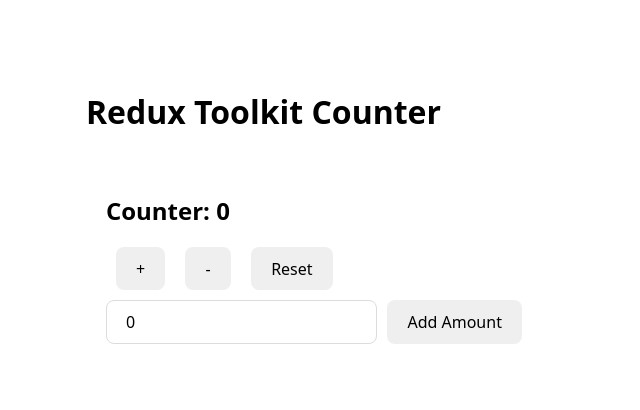
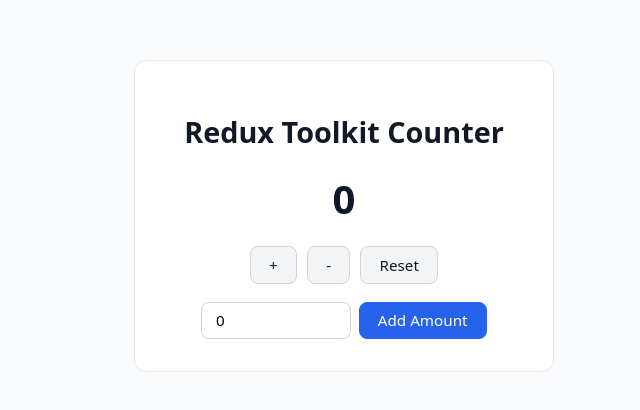
Before and after one commit to Mohamed-Hashem/multi-step-form, a React (Vite) app: page / in a window 1280 px wide. Shown: the part 184-594 px from the top of the page, without its empty margins (321-961 px from the left). Built offline with nearby package versions, Linux system fonts and the light colour scheme; the HTML template or start-up script is replaced by a standard one.

Commit message:
Refactor Counter component and improve styling for better user experience

```diff
--- a/src/App.tsx
+++ b/src/App.tsx
@@ -2,10 +2,9 @@
 
 function App() {
   return (
-    <div>
-      <h1>Redux Toolkit Counter</h1>
+    <>
       <Counter />
-    </div>
+    </>
   );
 }
 
--- a/src/features/counter/index.tsx
+++ b/src/features/counter/index.tsx
@@ -7,26 +7,37 @@
   const dispatch = useAppDispatch();
   const [amount, setAmount] = useState(0);
 
-  const resetCounter = () => {
-    dispatch(reset());
-    setAmount(0);
-  };
+  return (
+    <div className="app-container">
+      <h1>Redux Toolkit Counter</h1>
 
-  return (
-    <div style={{ padding: 20 }}>
-      <h2>Counter: {count}</h2>
+      <div className="counter-value">{count}</div>
 
-      <button onClick={() => dispatch(increment())}>+</button>
-      <button onClick={() => dispatch(decrement())}>-</button>
-      <button onClick={resetCounter}>Reset</button>
+      <div className="buttons">
+        <button onClick={() => dispatch(increment())}>+</button>
+        <button onClick={() => dispatch(decrement())}>-</button>
+        <button
+          onClick={() => {
+            dispatch(reset());
+            setAmount(0);
+          }}
+        >
+          Reset
+        </button>
+      </div>
 
-      <div style={{ marginTop: 10 }}>
+      <div className="input-group">
         <input
           type="number"
           value={amount}
           onChange={(e) => setAmount(Number(e.target.value))}
         />
-        <button onClick={() => dispatch(incrementByAmount(amount))}>
+        <button
+          className="primary"
+          onClick={() => {
+            dispatch(incrementByAmount(amount));
+          }}
+        >
           Add Amount
         </button>
       </div>
--- a/src/index.css
+++ b/src/index.css
@@ -1,44 +1,115 @@
 :root {
-  font-family: system-ui, Helvetica, Arial, sans-serif;
+  font-family:
+    system-ui,
+    -apple-system,
+    "Segoe UI",
+    Helvetica,
+    Arial,
+    sans-serif;
+  color: #111827;
+  background-color: #f9fafb;
 }
 
 body {
   margin: 0;
+  min-height: 100vh;
+
   display: flex;
   justify-content: center;
   align-items: center;
-  min-height: 100vh;
+}
+
+.app-container {
+  width: 100%;
+  max-width: 420px;
+  padding: 32px 24px;
+
+  background: #ffffff;
+  border: 1px solid #e5e7eb;
+  border-radius: 12px;
+
+  text-align: center;
 }
 
 h1 {
-  font-size: 2em;
+  font-size: 1.8rem;
+  margin-bottom: 20px;
+}
+
+.counter-value {
+  font-size: 2.5rem;
+  font-weight: 700;
+  margin: 20px 0;
+}
+
+.buttons {
+  display: flex;
+  justify-content: center;
+  gap: 10px;
+  flex-wrap: wrap;
 }
 
 button {
   border-radius: 8px;
-  border: 1px solid transparent;
-  padding: 0.6em 1.2em;
-  font-size: 1em;
+  border: 1px solid #d1d5db;
+  padding: 0.5em 1.2em;
+  font-size: 0.95rem;
   font-weight: 500;
   font-family: inherit;
   cursor: pointer;
-  transition: border-color 0.25s;
-  margin: 0 10px;
+
+  background: #f3f4f6;
+  color: #111827;
+
+  transition:
+    background 0.15s ease,
+    border-color 0.15s ease;
 }
 
 button:hover {
-  border-color: #646cff;
+  background: #e5e7eb;
+  border-color: #9ca3af;
+}
+
+button:active {
+  background: #d1d5db;
+}
+
+button.primary {
+  background: #2563eb;
+  color: white;
+  border-color: #2563eb;
+}
+
+button.primary:hover {
+  background: #1d4ed8;
+}
+
+.input-group {
+  margin-top: 18px;
+  display: flex;
+  gap: 8px;
+  justify-content: center;
+  flex-wrap: wrap;
 }
 
 input {
   border-radius: 8px;
-  border: 1px solid #dcdcdc;
-  padding: 0.6em 1.2em;
-  font-size: 1em;
+  border: 1px solid #d1d5db;
+  padding: 0.5em 0.9em;
+  font-size: 0.95rem;
   font-family: inherit;
+  width: 120px;
 }
 
 input:focus {
   outline: none;
-  border-color: #646cff;
+  border-color: #2563eb;
 }
+
+@media (max-width: 480px) {
+  .app-container {
+    margin: 16px;
+    padding: 24px 16px;
+  }
+}
```
